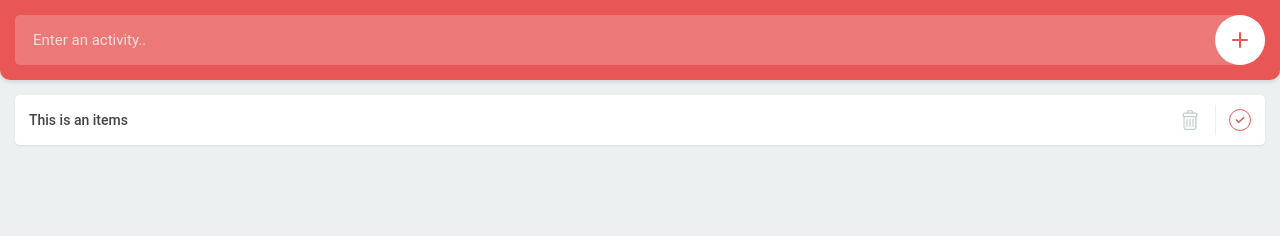
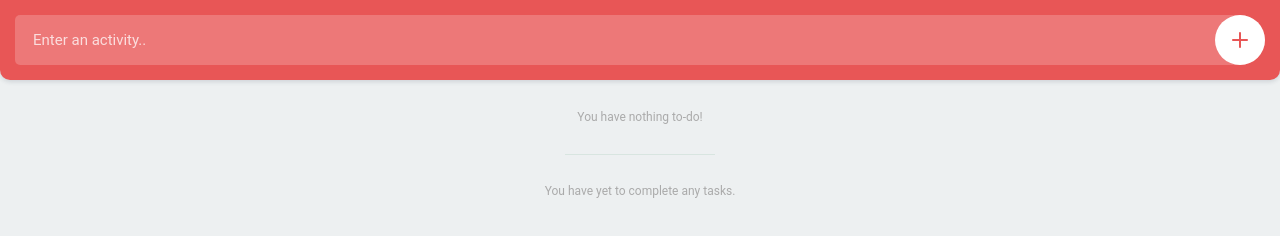
Before and after one commit to danaesav/to-do-list-app, a plain HTML site: page index.html in a window 1280 px wide. Drawn offline with Linux system fonts and the light colour scheme; a web font is replaced by a local one.

Commit message:
fixed html aesthetics

```diff
--- a/index.html
+++ b/index.html
@@ -18,34 +18,14 @@
 
         <div class="container">
             <!-- uncompleted tasks -->
-            <ul class="todo">
-                <li>
-                    This is an items
-                    <div class="buttons">
-                        <button class="remove">
-                            <svg version="1.1" xmlns="http://www.w3.org/2000/svg" xmlns:xlink="http://www.w3.org/1999/xlink" x="0px" y="0px" viewBox="0 0 22 22" style="enable-background:new 0 0 22 22;" xml:space="preserve"><rect class="noFill" width="22" height="22"/><g><g><path class="fill" d="M16.1,3.6h-1.9V3.3c0-1.3-1-2.3-2.3-2.3h-1.7C8.9,1,7.8,2,7.8,3.3v0.2H5.9c-1.3,0-2.3,1-2.3,2.3v1.3c0,0.5,0.4,0.9,0.9,1v10.5c0,1.3,1,2.3,2.3,2.3h8.5c1.3,0,2.3-1,2.3-2.3V8.2c0.5-0.1,0.9-0.5,0.9-1V5.9C18.4,4.6,17.4,3.6,16.1,3.6z M9.1,3.3c0-0.6,0.5-1.1,1.1-1.1h1.7c0.6,0,1.1,0.5,1.1,1.1v0.2H9.1V3.3z M16.3,18.7c0,0.6-0.5,1.1-1.1,1.1H6.7c-0.6,0-1.1-0.5-1.1-1.1V8.2h10.6L16.3,18.7L16.3,18.7z M17.2,7H4.8V5.9c0-0.6,0.5-1.1,1.1-1.1h10.2c0.6,0,1.1,0.5,1.1,1.1V7z"/></g><g><g><path class="fill" d="M11,18c-0.4,0-0.6-0.3-0.6-0.6v-6.8c0-0.4,0.3-0.6,0.6-0.6s0.6,0.3,0.6,0.6v6.8C11.6,17.7,11.4,18,11,18z"/></g><g><path class="fill" d="M8,18c-0.4,0-0.6-0.3-0.6-0.6v-6.8C7.4,10.2,7.7,10,8,10c0.4,0,0.6,0.3,0.6,0.6v6.8C8.7,17.7,8.4,18,8,18z"/></g><g><path class="fill" d="M14,18c-0.4,0-0.6-0.3-0.6-0.6v-6.8c0-0.4,0.3-0.6,0.6-0.6c0.4,0,0.6,0.3,0.6,0.6v6.8C14.6,17.7,14.3,18,14,18z"/></g></g></g></svg>
-                        </button>
-                        <button class="complete">
-                            <svg version="1.1" xmlns="http://www.w3.org/2000/svg" xmlns:xlink="http://www.w3.org/1999/xlink" x="0px" y="0px" viewBox="0 0 22 22" style="enable-background:new 0 0 22 22;" xml:space="preserve"><rect y="0" class="noFill" width="22" height="22"/><g><path class="fill" d="M9.7,14.4L9.7,14.4c-0.2,0-0.4-0.1-0.5-0.2l-2.7-2.7c-0.3-0.3-0.3-0.8,0-1.1s0.8-0.3,1.1,0l2.1,2.1l4.8-4.8c0.3-0.3,0.8-0.3,1.1,0s0.3,0.8,0,1.1l-5.3,5.3C10.1,14.3,9.9,14.4,9.7,14.4z"/></g></svg>
-                        </button>
-                    </div>
-                </li>
-            </ul>
+            <ul class="todo" id="todo"></ul>
+
             <!-- completed tasks -->
-            <!-- <ul>
-                <li>
-                    <div class="button">
-
-                    </div>
-                </li>
-            </ul> -->
+            <ul class="todo" id="completed"></ul>
         </div>
 
-        <!-- <ul class="todo">
-            <li></li>
-        </ul> -->
-
-        <script src="resources/JS/main.js"></script>
+        <!-- Javascript -->
+        <script src="resources/js/main.js"></script>
     </body>
 
 </html>
```
